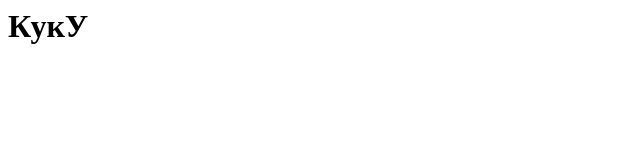
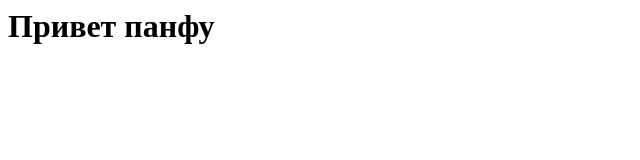
Before and after one commit to Ar6yZuK/HtmlTwo, a plain HTML site: page index.html in a window 1280 px wide. Shown: the whole page, without its empty margins (0-640 px from the left). Drawn offline with Linux system fonts and the light colour scheme.

Commit message:
Update index.html

```diff
--- a/index.html
+++ b/index.html
@@ -1,7 +1,7 @@
 <html>
   <body>
     <h1>
-    КукУ
+    Привет панфу
     </h1>
   </body>
 </html>
```
